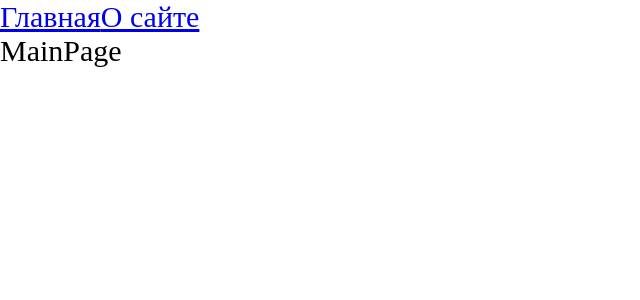
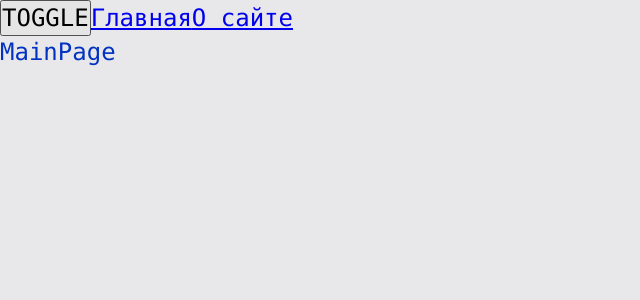
Before and after one commit to Entrils/production-project, a React app: page / in a window 1280 px wide. Shown: the top 300 px of the page, without its empty margins (0-640 px from the left). Built offline with nearby package versions, Linux system fonts and the light colour scheme.

Commit message:
Themes, global scss
Added Dark and Light themes with toggle and some global scss

```diff
--- a/src/App.tsx
+++ b/src/App.tsx
@@ -1,15 +1,22 @@
-import React, { Suspense } from 'react'
-import './index.scss'
+import React, { Suspense, useContext, useState } from 'react'
+import './styles/index.scss'
 import { Route, Routes } from 'react-router-dom'
 import AboutPage from './pages/AboutPage/AboutPage'
 import MainPage from './pages/MainPage/MainPage'
 import { Link } from 'react-router-dom'
 import { AboutPageAsync } from './pages/AboutPage/AboutPage.async'
 import { MainPageAsync } from './pages/MainPage/MainPage.async'
+import { Theme, ThemeContext } from './theme/ThemeContext'
+import { useTheme } from './theme/useTheme'
+
+
 
 const App = () => {
+
+  const {theme, toggleTheme} = useTheme();
   return (
-    <div className='app'>
+    <div className={`app ${theme}`}>
+      <button onClick={toggleTheme}>TOGGLE</button>
         <Link to={'/'}>Главная</Link>
         <Link to={'/about'}>О сайте</Link>
 
--- a/src/index.tsx
+++ b/src/index.tsx
@@ -3,13 +3,16 @@
 import { Counter } from './components/Counter';
 import App from './App';
 import { BrowserRouter } from 'react-router-dom';
+import { ThemeProvider } from './theme/ThemeProvider';
 
 const root = createRoot(document.getElementById('root'));
 
 root.render(
     <BrowserRouter>
     <React.StrictMode>
-    <App/>
+        <ThemeProvider>
+        <App/>
+        </ThemeProvider>
 </React.StrictMode>
     </BrowserRouter>
 );
--- /dev/null
+++ b/src/styles/index.scss
@@ -0,0 +1,12 @@
+@import 'variables/global';
+@import './reset';
+@import 'themes/light';
+@import 'themes/dark';
+
+.app{
+    font: var(--font-m);
+
+    background: var(--bg-color);
+    color: var(--primary-color);
+    min-height: 100vh;
+}
--- a/src/index.scss
+++ b/src/styles/reset.scss
@@ -4,6 +4,10 @@
     box-sizing: border-box;
 }
 
-.app{
-    font-size: 30px;
+input,
+button,
+textarea,
+select{
+    margin: 0;
+    font: inherit;
 }
--- /dev/null
+++ b/src/styles/themes/dark.scss
@@ -0,0 +1,6 @@
+.app.dark{
+    --bg-color: #040429;
+
+    --primary-color: #049604;
+    --second-color: #84ff84;
+}
--- /dev/null
+++ b/src/styles/themes/light.scss
@@ -0,0 +1,6 @@
+.app.light{
+    --bg-color: #e8e8ea;
+
+    --primary-color: #0232c2;
+    --second-color: #0449e0;
+}
--- /dev/null
+++ b/src/styles/variables/global.scss
@@ -0,0 +1,11 @@
+:root{
+    --font-family-main: Consolas, "Times New Roman", Serif;
+
+    --font-size-m: 16px;
+    --font-line-m: 24px;
+    --font-m: var(--font-size-m) / var(--font-line-m) var(--font-family-main);
+
+    --font-size-l: 24px;
+    --font-line-l: 32px;
+    --font-m: var(--font-size-l) / var(--font-line-l) var(--font-family-main);
+}
--- /dev/null
+++ b/src/theme/ThemeContext.ts
@@ -0,0 +1,15 @@
+import { createContext } from "react";
+
+export enum Theme{
+    LIGHT = 'light',
+    DARK = 'dark'
+}
+
+export interface ThemeContenxtProps{
+    theme?: Theme;
+    setTheme?: (theme: Theme) => void;
+}
+
+export const ThemeContext = createContext<ThemeContenxtProps>({})
+
+export const LOCAL_STORAGE_THEME_KEY = 'theme';
--- /dev/null
+++ b/src/theme/ThemeProvider.tsx
@@ -0,0 +1,24 @@
+import React, { FC, useMemo, useState } from 'react'
+import { LOCAL_STORAGE_THEME_KEY, Theme, ThemeContext } from './ThemeContext'
+
+const defaultTheme = localStorage.getItem(LOCAL_STORAGE_THEME_KEY) as Theme || Theme.LIGHT;
+export type ThemeProviderProps = {
+    children: React.ReactNode;
+    }
+
+export const ThemeProvider: FC<ThemeProviderProps> = ({children}) => {
+    const [theme, setTheme] = useState<Theme>(defaultTheme);
+
+
+
+    const defaultProps = useMemo(() =>({
+        theme: theme,
+        setTheme: setTheme
+    }), [theme])
+
+  return (
+    <ThemeContext.Provider value={defaultProps}>
+        {children}
+    </ThemeContext.Provider>
+  )
+}
--- /dev/null
+++ b/src/theme/useTheme.ts
@@ -0,0 +1,21 @@
+import { useContext } from "react";
+import { LOCAL_STORAGE_THEME_KEY, Theme, ThemeContext } from "./ThemeContext";
+
+interface useThemeResult {
+    toggleTheme:  () => void;
+    theme: Theme;
+}
+
+export function useTheme(): useThemeResult{
+
+    const {theme, setTheme} = useContext(ThemeContext);
+
+    const toggleTheme = () =>{
+
+        const newTheme = theme === Theme.DARK ? Theme.LIGHT : Theme.DARK
+      setTheme(newTheme);
+      localStorage.setItem(LOCAL_STORAGE_THEME_KEY, newTheme)
+    }
+
+    return {theme, toggleTheme}
+}
```
